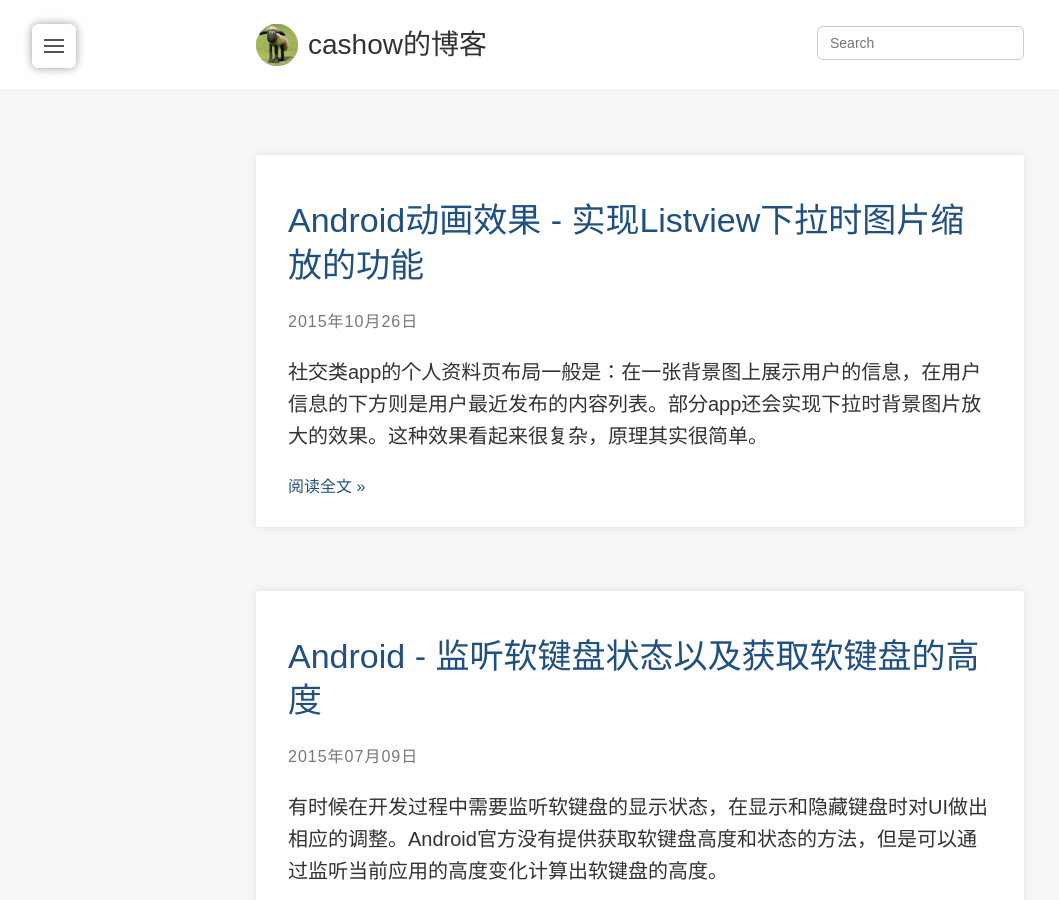
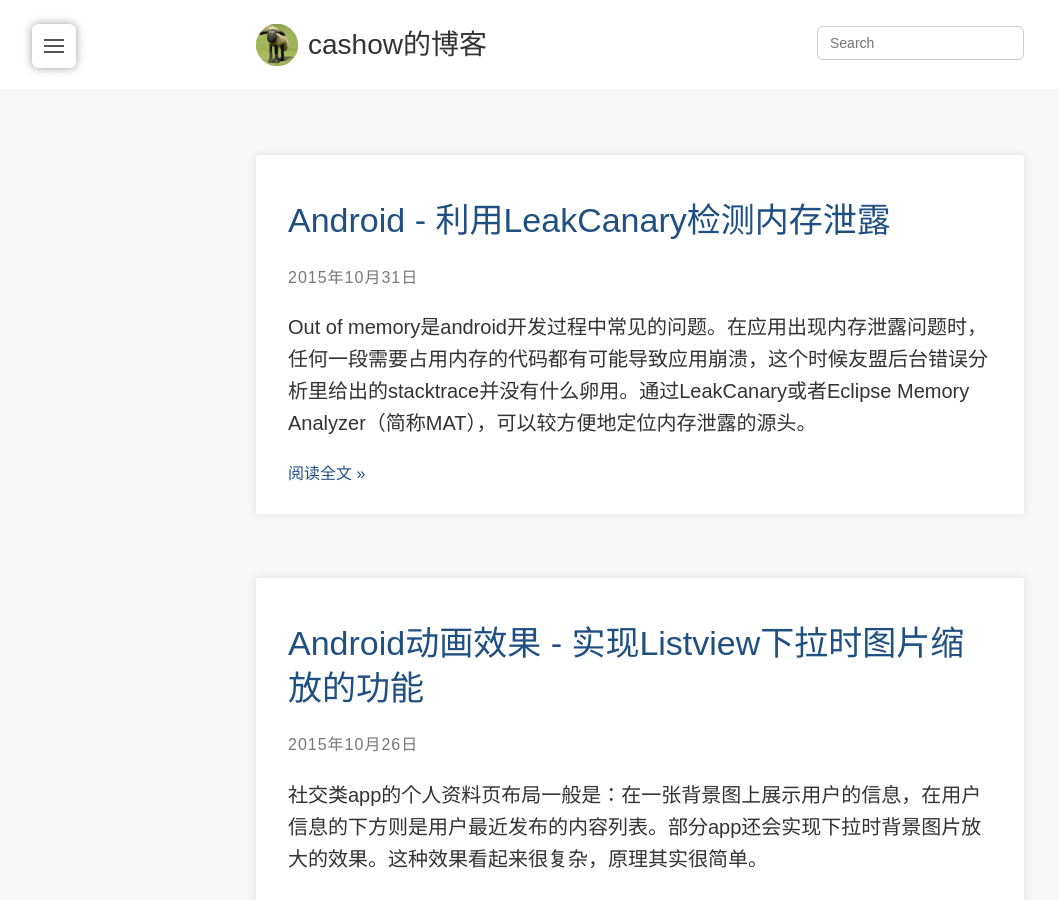
Before and after one commit to cashow/cashow.github.io, a Jekyll site: the page built from index.html, in a window 1280 px wide and 900 px high. Shown: the whole window, without its empty margins (0-1059 px from the left). Built offline with Jekyll 4.4.1, drawn with Linux system fonts in a browser that asks for light colours; nearby versions of some CDN libraries; Markdown is read by kramdown in place of the engine named in the settings; the list of posts is cut into pages by our own code; some of the changed text lies outside the part shown.

Commit message:
发布文章：Android - 利用LeakCanary检测内存泄露

```diff
--- a/_drafts/2015-07-20-android-detect-out-of-memory-with-leakcanary.md
+++ b/_posts/2015-10-31-android-detect-out-of-memory-with-leakcanary.md
@@ -1,14 +1,14 @@
 ---
 layout: post
 title: "Android - 利用LeakCanary检测内存泄露"
-date: 2015-10-27 00:02:14 +0800
-tags: Android oom 内存泄露 LeakCanary
+date: 2015-10-31 22:39:59 +0800
+tags: Android OutOfMemory 内存泄露 LeakCanary
 ---
 
 Out of memory是android开发过程中常见的问题。在应用出现内存泄露问题时，任何一段需要占用内存的代码都有可能导致应用崩溃，这个时候友盟后台错误分析里给出的stacktrace并没有什么卵用。通过LeakCanary或者Eclipse Memory Analyzer（简称MAT），可以较方便地定位内存泄露的源头。
 ***
 ###LeakCanary
-LeakCanary是[Square](https://github.com/square)公司开发的一个用于检测OOM问题的开源库。
+LeakCanary是[Square](https://github.com/square)公司开发的一个用于检测OOM(out of memory的缩写)问题的开源库。
 Github地址：<https://github.com/square/leakcanary>
 要在项目中使用LeakCanary，需要在build.gradle文件里加上
 <pre class="mcode">
@@ -60,8 +60,8 @@ public class MainActivity extends ActionBarActivity {
 Application的代码：
 <pre class="mcode">
 public class MyApplication extends Application {
-
-    @Override public void onCreate() {
+    @Override
+    public void onCreate() {
         super.onCreate();
         enabledStrictMode();
         LeakCanary.install(this);
@@ -81,21 +81,23 @@ public class MyApplication extends Application {
 运行以上代码后，点击按钮并旋转屏幕，这时由于AsyncTask还在执行，导致activity不能正常销毁，这就导致了内存泄露。
 稍等一会，通知栏就会出现MainActivity已经泄露的提示，如图所示：
 ![leakcanary_notification](http://7xjvhq.com1.z0.glb.clouddn.com/leakcanary_notification.png)
-点进去后，可以看到是什么原因导致的内存泄露。
+点进去后，可以看到LeakCanary分析出来的内存泄露的原因。点击右边的加号可以看到更详细的信息。
 ![leakcanary_leak_detail_info](http://7xjvhq.com1.z0.glb.clouddn.com/leakcanary_leak_detail_info.png)
+在Logcat里也会有相应的信息：
+![leakcanary_leak_detail_info](http://7xjvhq.com1.z0.glb.clouddn.com/leakcanary_logcat.png)
 由此可看出，MainActivity里面的AsyncTask导致了泄露。
 ***
 ###监测自定义的对象
 在调用LeakCanary.install()时，LeakCanary会自动安装ActivityRefWatcher，在每个activity调用onDestroy()后通过判断activity的引用是否还在，确认activity是否已经泄露。
-LeakCanary.install()会返回一个已经配置好的RefWatcher。通过RefWatcher可以监测理应被系统回收的对象的状态。比如可以通过RefWatcher检测fragment是否泄露：
+另外，LeakCanary.install()还会返回一个已经配置好的RefWatcher。通过RefWatcher可以监测理应被系统回收的对象的状态。比如可以通过RefWatcher检测fragment是否泄露：
 <pre class='mcode'>
 public abstract class BaseFragment extends Fragment {
-
-  @Override public void onDestroy() {
-    super.onDestroy();
-    RefWatcher refWatcher = MyApplication.getRefWatcher(getActivity());
-    refWatcher.watch(this);
-  }
+    @Override
+    public void onDestroy() {
+        super.onDestroy();
+        RefWatcher refWatcher = MyApplication.getRefWatcher(getActivity());
+        refWatcher.watch(this);
+    }
 }
 </pre>
 ***
```
